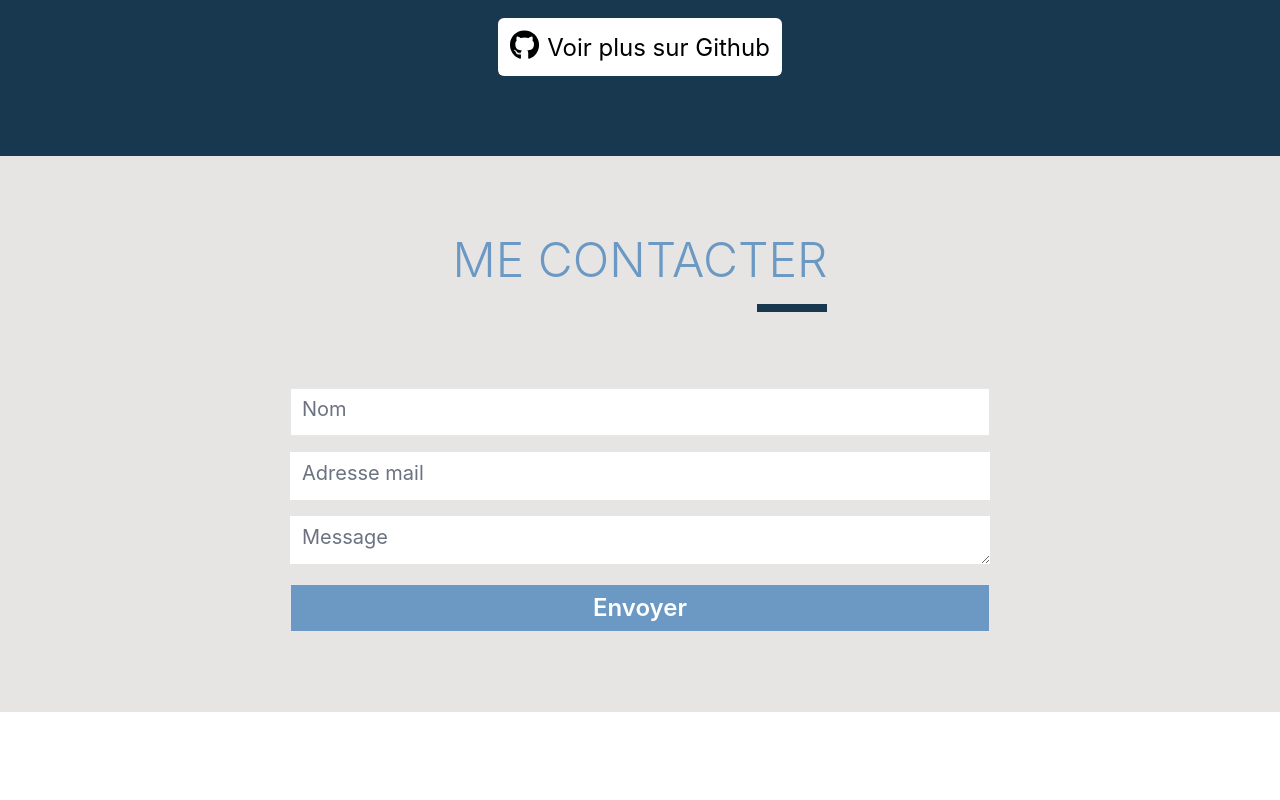
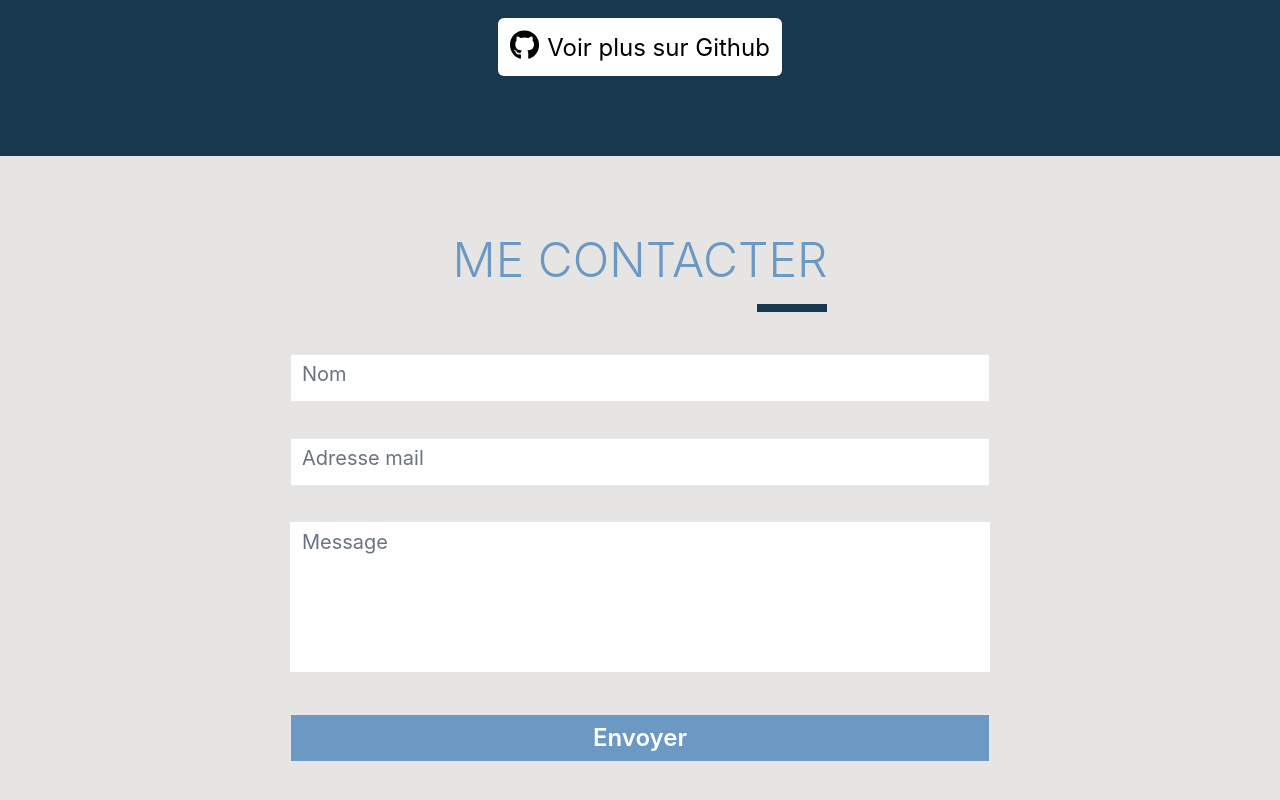
Before and after one commit to sismitrii/portfolio, a React (Create React App) app: page / in a window 1280 px wide. Shown: the part 4246-5046 px from the top of the page. Before the commit the page ends 4958 px from the top, so only its background shows below. Built offline with nearby package versions, Linux system fonts and the light colour scheme; a web font is replaced by a local one.

Commit message:
✨ 💄 [Contact] : Contact section UI finish

```diff
--- a/src/component/Contact/Contact.jsx
+++ b/src/component/Contact/Contact.jsx
@@ -1,11 +1,32 @@
-import SectionTitle from "../General/SectionTitle"
 import emailjs from '@emailjs/browser';
 import { useState } from "react";
+
+import SectionTitle from "../General/SectionTitle"
+import ContactDataField from './ContactDataField';
 
 
 export default function Contact(){
 
+    const formTab = [
+        {
+            id: "name",
+            label: "Nom",
+            type:"text"
+        },
+        {
+            id: "email",
+            label: "Adresse mail",
+            type:"email"
+        },
+        {
+            id: "message",
+            label: "Message",
+            type:"textarea"
+        },
+    ]
+
     const [areFocused, setAreFocused] = useState({name: false, email: false, message:false})
+
     function sendEmail(e){
         e.preventDefault();
         emailjs.sendForm('service_zcgce0s', 'template_awnsviv', e.target, 'CdKX8qOegUowP4SZ8')
@@ -22,7 +43,14 @@ export default function Contact(){
                 className="flex flex-col w-full max-w-[700px] min-w-[300px]"
                 onSubmit={(e)=>sendEmail(e)}
             >
-                <label
+                {formTab.map((dataField, index)=>(
+                    <ContactDataField
+                        key={`${dataField.message}-${index}`}
+                        dataField={dataField}
+                        areFocused={areFocused}
+                        setAreFocused={setAreFocused} />
+                ))}
+                {/* <label
                     className={`${!areFocused.name && "translate-y-[35px] text-gray-500"} lg:top-9 text-lg lg:text-xl pl-3 duration-500`}
                     htmlFor="name"
                 >
@@ -45,7 +73,7 @@ export default function Contact(){
                 </label>
                 <input
                     className={`h-10 text-lg lg:h-12 lg:text-xl pl-3 duration-500 ${areFocused.message ? "mb-3" : "-mb-3"}`}
-                    type="mail"
+                    type="email"
                     id="user_mail"
                     name="user_mail"
                     onFocus={()=>setAreFocused({...areFocused, email:true})}
@@ -58,13 +86,16 @@ export default function Contact(){
                 >
                     Message
                 </label>
+
+
                 <textarea
                     className="text-lg lg:h-12 lg:text-xl p-3 duration-500"
                     id="message"
                     name="message"
                     onFocus={()=>setAreFocused({...areFocused, message:true})}
                     onBlur={(e)=>{e.target.value === "" && setAreFocused({...areFocused, message:false})}}
-                />
+                />  */}
+
                 <button
                     className="border h-12 font-semibold text-2xl bg-navBlue text-white mt-5"
                     type="submit"
--- /dev/null
+++ b/src/component/Contact/ContactDataField.jsx
@@ -0,0 +1,43 @@
+import { useState } from "react"
+
+export default function ContactDataField({dataField, areFocused, setAreFocused}){
+    const [textHeight, setTextHeight] = useState("150px")
+
+    async function handleKeyUp(e){
+        await setTextHeight("auto")
+        const scrollHeight = e.target.scrollHeight;
+        await setTextHeight(scrollHeight+"px");
+    }
+    return (
+        <>
+            <label
+                className={`${!areFocused[dataField.id] ? "text-gray-500" : "-translate-y-[20px]"} z-10 lg:top-9 text-lg lg:text-xl pl-3  mb-2 duration-500`}
+                htmlFor={`${dataField.id}`}
+                >
+                    {`${dataField.label}`}
+            </label>
+            {dataField.type === "textarea" ?
+            <textarea
+                style={{height: textHeight}}
+                className={`${!areFocused[dataField.id] ? "-translate-y-[42px]" : "-translate-y-[22px]"} min-h-[100px] lg:text-xl pl-3 pt-2 duration-500 -mb-5 resize-none`}
+                onChange={(e)=>handleKeyUp(e)}
+                maxLength={500}
+                name={dataField.id}
+                id={dataField.id}
+                onFocus={()=>setAreFocused({...areFocused, message:true})}
+                onBlur={(e)=>{e.target.value === "" && setAreFocused({...areFocused, message:false})}}
+            />
+            :
+            <input
+                className={`${!areFocused[dataField.id] ? "-translate-y-[42px]": "-translate-y-[22px]"} border h-10 text-lg lg:h-12 lg:text-xl pl-3 duration-500`}
+                type={`${dataField.type}`}
+                id={`${dataField.id}`}
+                name={`${dataField.id}`}
+                onFocus={()=>setAreFocused(dataField.id === "name" ? {...areFocused, name:true} : {...areFocused, email :true})}
+                onBlur={(e)=>{e.target.value === "" && setAreFocused(dataField.id === "name" ? {...areFocused, name:false}: {...areFocused, email:false})}}
+            />
+            }
+
+        </>
+    )
+}
```
